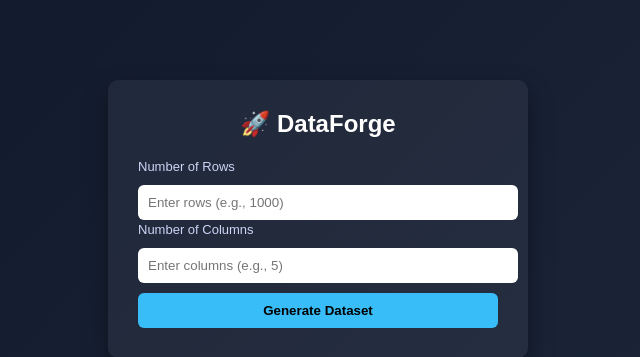
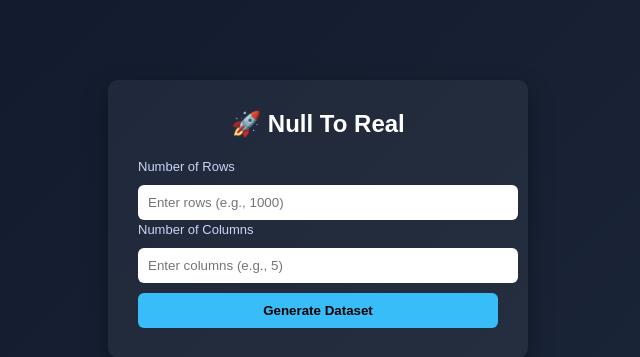
Before and after one commit to reak-projects/Fake_Data_simulation, a Flask app: page / in a window 1280 px wide. Shown: the part 189-546 px from the top of the page, without its empty margins (322-962 px from the left). Run offline with Flask 3, Linux system fonts and the light colour scheme.

Commit message:
Update index.html

```diff
--- a/project_folder/templates/index.html
+++ b/project_folder/templates/index.html
@@ -49,7 +49,7 @@
 <body>
 
 <div class="box">
-    <h2>🚀 DataForge</h2>
+    <h2>🚀 Null To Real</h2>
 
     <form method="POST" action="/generate">
         <label>Number of Rows</label>
```
